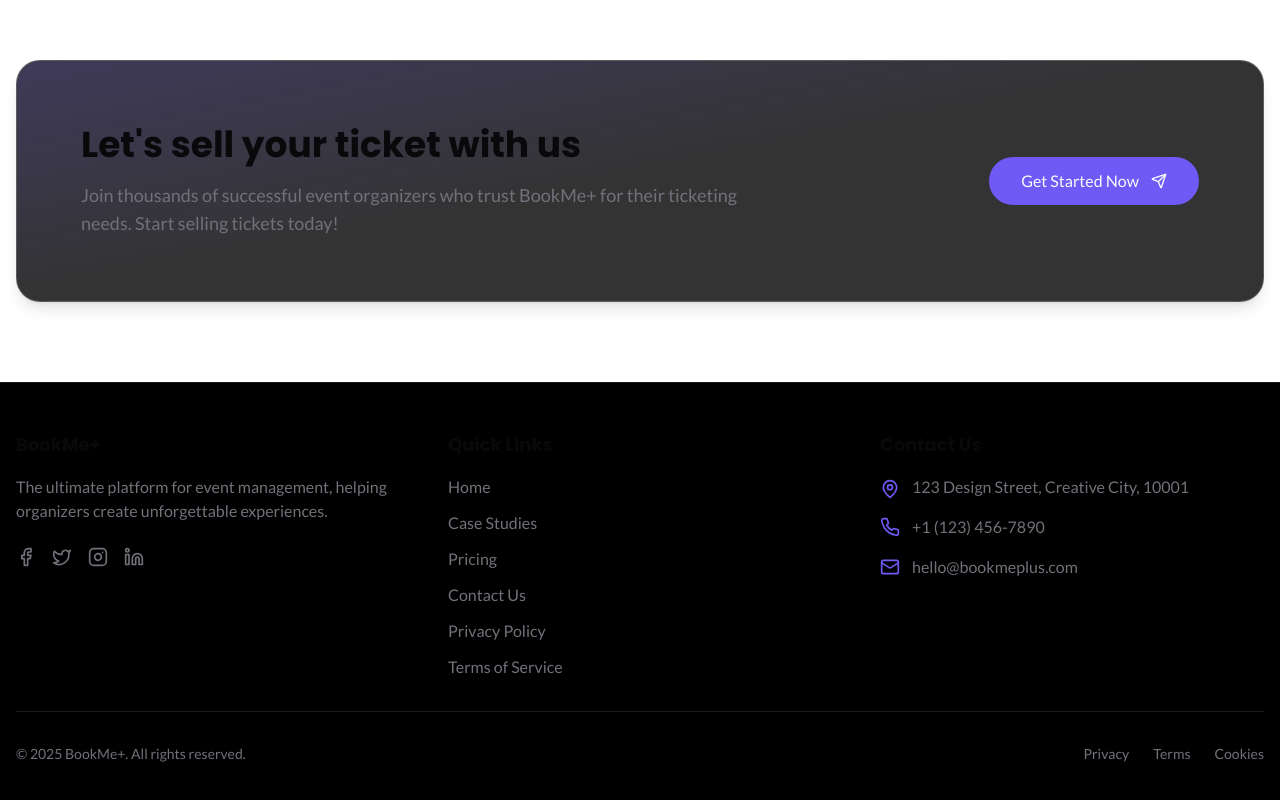
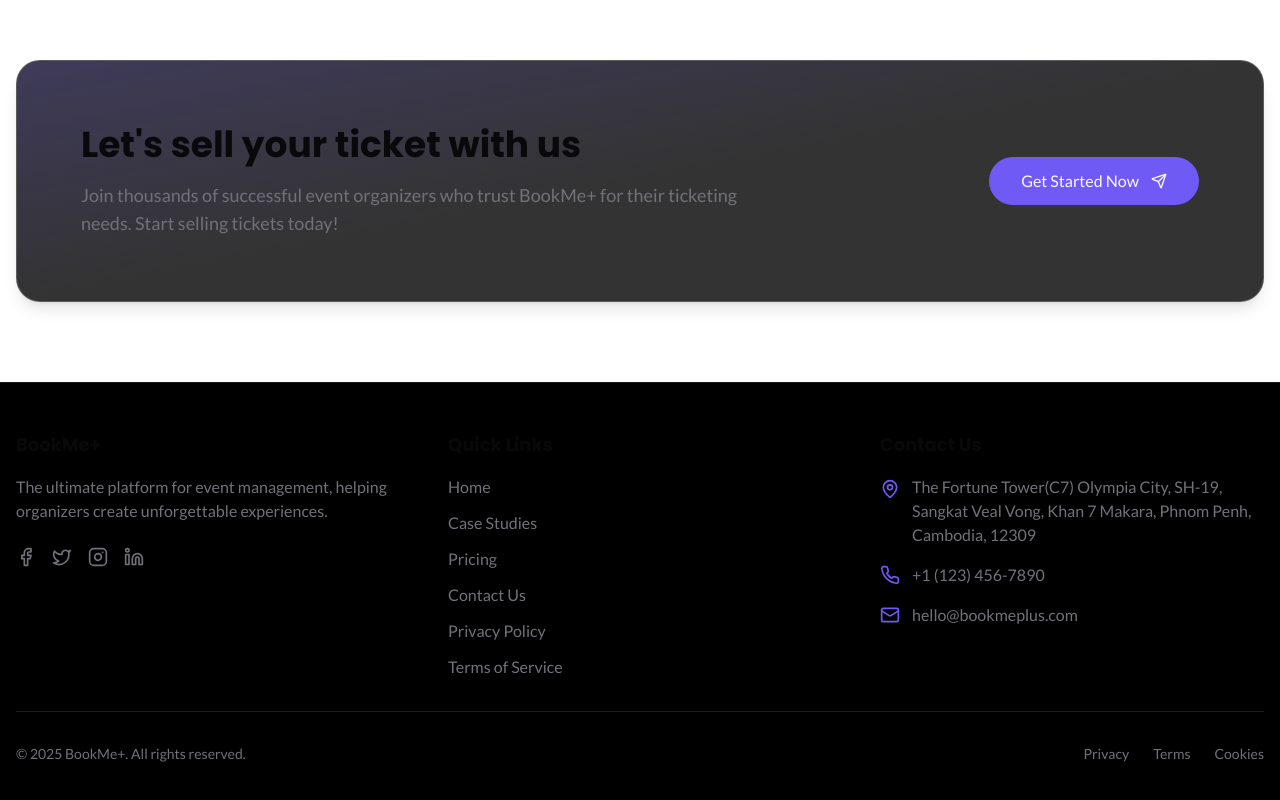
Before and after one commit to MenghourLao/glass-folio-bloom, a React (Vite) app: page / in a window 1280 px wide. Shown: the part 6569-7369 px from the top of the page. Built offline with nearby package versions, Linux system fonts and the light colour scheme.

Commit message:
Visual edit in Lovable
Edited UI in Lovable

```diff
--- a/src/components/layout/Footer.tsx
+++ b/src/components/layout/Footer.tsx
@@ -1,12 +1,8 @@
-
 import { Link } from "react-router-dom";
 import { Mail, Phone, MapPin, Facebook, Twitter, Instagram, Linkedin } from "lucide-react";
-
 export default function Footer() {
   const currentYear = new Date().getFullYear();
-
-  return (
-    <footer className="bg-black dark:bg-black border-t border-white/10">
+  return <footer className="bg-black dark:bg-black border-t border-white/10">
       <div className="container mx-auto py-12 px-4 bg-transparent">
         <div className="grid grid-cols-1 md:grid-cols-3 gap-8 lg:gap-12">
           {/* Company Info */}
@@ -62,7 +58,7 @@ export default function Footer() {
             <ul className="space-y-4">
               <li className="flex items-start gap-3">
                 <MapPin size={20} className="text-primary shrink-0 mt-1" />
-                <span className="text-muted-foreground">123 Design Street, Creative City, 10001</span>
+                <span className="text-muted-foreground">The Fortune Tower(C7) Olympia City, SH-19, Sangkat Veal Vong, Khan 7 Makara, Phnom Penh, Cambodia, 12309</span>
               </li>
               <li className="flex items-center gap-3">
                 <Phone size={20} className="text-primary shrink-0" />
@@ -85,6 +81,5 @@ export default function Footer() {
           </div>
         </div>
       </div>
-    </footer>
-  );
+    </footer>;
 }
```
